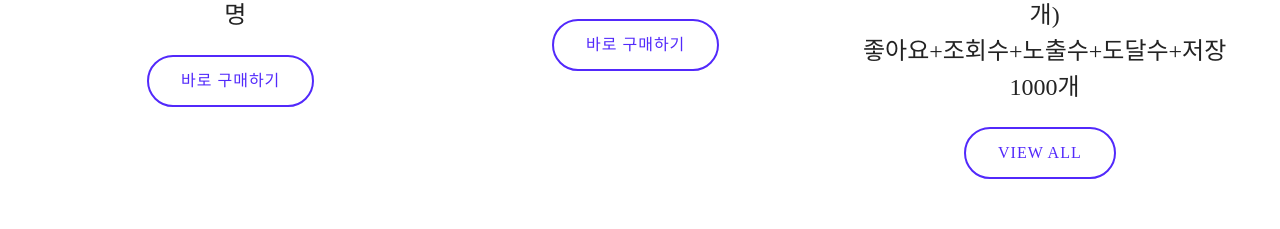
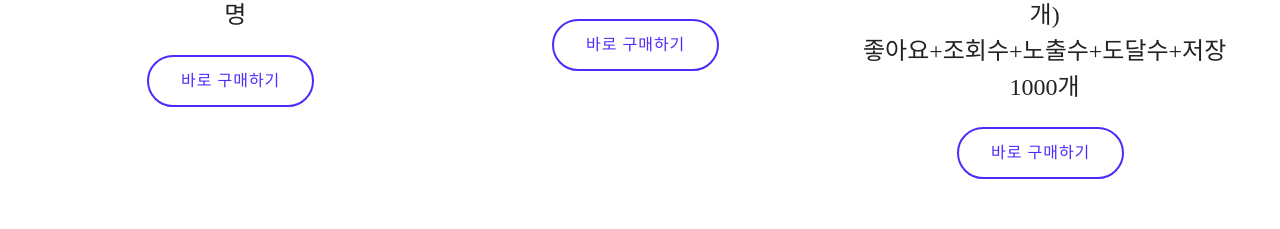
Before and after one commit to hjy2815/appstorygram, a plain HTML site: page index.html in a window 1280 px wide. Shown: the part 2163-2392 px from the top of the page. Drawn offline with Linux system fonts and the light colour scheme; a web font is replaced by a local one.

Commit message:
create github pages

```diff
--- a/index.html
+++ b/index.html
@@ -186,7 +186,7 @@
                         <p class="mbr-card-text mbr-fonts-style align-center display-5">
                             인스타그램 완벽 노출 상품 (게시물 1개)<br>좋아요+조회수+노출수+도달수+저장 1000개
                         </p>
-                        <div class="mbr-section-btn align-center"><a href="http://megafollow.co.kr/goods/goods_view.php?goodsNo=1000000026" class="btn btn-primary-outline display-4" target="_blank">VIEW ALL</a></div>
+                        <div class="mbr-section-btn align-center"><a href="http://megafollow.co.kr/goods/goods_view.php?goodsNo=1000000026" class="btn btn-primary-outline display-4" target="_blank">바로 구매하기</a></div>
                     </div>
                 </div>
             </div>
```
Also changed, not shown: 1 other file.
